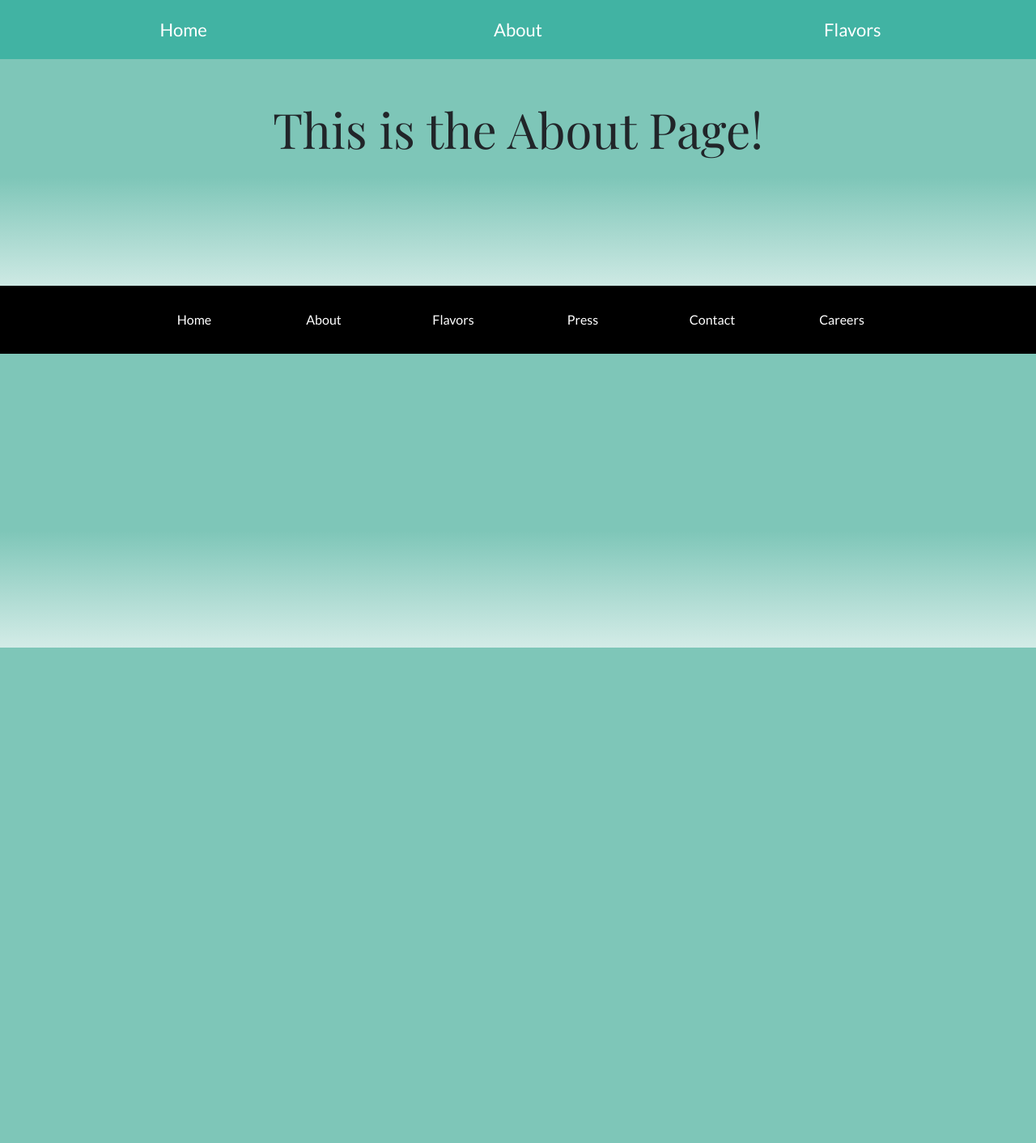
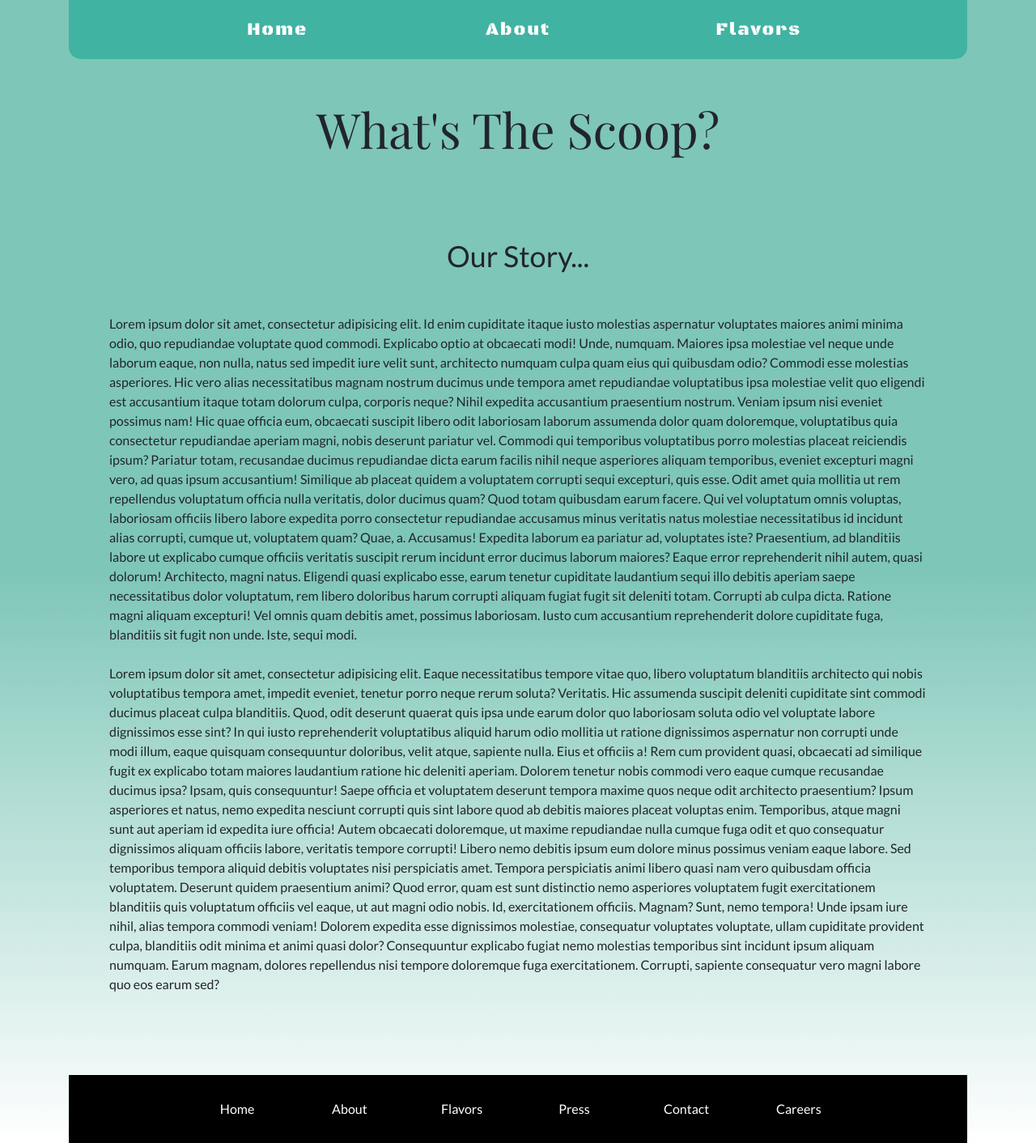
Before and after one commit to TheLukeRussell/7-2-ice-cream-shop, a Django app: page /about/ in a window 1280 px wide. Shown: the whole page at 81% size. Before the commit the page ends 800 px from the top, so only its background shows below. Run offline with Django 3.2, Linux system fonts and the light colour scheme; some libraries are stand-ins or nearby versions.

Commit message:
switched from container-fluid

```diff
--- a/static/css/styles.css
+++ b/static/css/styles.css
@@ -1,4 +1,4 @@
-@import url('https://fonts.googleapis.com/css?family=Lato|Merriweather|Montserrat|Playfair+Display&display=swap');
+@import url('https://fonts.googleapis.com/css?family=Lato|Merriweather|Montserrat|Black+Ops+One|Playfair+Display&display=swap');
 
 body {
     background: linear-gradient(0deg, rgba(255,255,255,1) 0%, rgba(126,198,184,1) 50%);
@@ -7,11 +7,16 @@ body {
     font-family: 'Montserrat', sans-serif;
     font-family: 'Lato', sans-serif;
 }
+.about-us {
+    margin: 0 50px;
+}
 
 #header {
     padding: 20px;
     background-color:#41B3A3;
     text-align: center;
+    /* margin: 0 500px; */
+    border-radius: 0px 0px 15px 15px;
 }
 
 .container-fluid {
@@ -22,6 +27,8 @@ body {
     color: #FFF;
     font-size: 22px;
     text-decoration: none;
+    font-family: 'Black Ops One', cursive;
+    letter-spacing: 1.5pt;
 }
 
 #header a:hover {
@@ -52,6 +59,21 @@ h1 {
     padding:50px;
     font-size: 60px;
     font-family: 'Playfair Display', serif;
+}
+
+h3 {
+    text-align: center;
+    padding: 20px;
+    font-size: 36px;
+}
+
+#detail-row {
+    text-align: center;
+}
+
+#detail-item {
+    font-size: 20px;
+    padding: 10px;
 }
 
 #flavors {
@@ -91,7 +113,7 @@ h2 {
     display: inline-block;
     color: #fff;
     border-radius: 6px;
-    margin: 20px;
+    margin: 0px 20px;
     border: 2pt solid black;
     text-align: center;
 }
--- a/templates/about.html
+++ b/templates/about.html
@@ -1,5 +1,27 @@
 {% extends 'base.html' %}
 
 {% block content %}
-<h1>This is the About Page!</h1>
+<h1>What's The Scoop?</h1>
+<h4>Our Story...</h4>
+<p class="about-us">Lorem ipsum dolor sit amet, consectetur adipisicing elit. Id enim cupiditate itaque iusto molestias aspernatur voluptates maiores animi minima odio, quo repudiandae voluptate quod commodi. Explicabo optio at obcaecati modi!
+Unde, numquam. Maiores ipsa molestiae vel neque unde laborum eaque, non nulla, natus sed impedit iure velit sunt, architecto numquam culpa quam eius qui quibusdam odio? Commodi esse molestias asperiores.
+Hic vero alias necessitatibus magnam nostrum ducimus unde tempora amet repudiandae voluptatibus ipsa molestiae velit quo eligendi est accusantium itaque totam dolorum culpa, corporis neque? Nihil expedita accusantium praesentium nostrum.
+Veniam ipsum nisi eveniet possimus nam! Hic quae officia eum, obcaecati suscipit libero odit laboriosam laborum assumenda dolor quam doloremque, voluptatibus quia consectetur repudiandae aperiam magni, nobis deserunt pariatur vel.
+Commodi qui temporibus voluptatibus porro molestias placeat reiciendis ipsum? Pariatur totam, recusandae ducimus repudiandae dicta earum facilis nihil neque asperiores aliquam temporibus, eveniet excepturi magni vero, ad quas ipsum accusantium!
+Similique ab placeat quidem a voluptatem corrupti sequi excepturi, quis esse. Odit amet quia mollitia ut rem repellendus voluptatum officia nulla veritatis, dolor ducimus quam? Quod totam quibusdam earum facere.
+Qui vel voluptatum omnis voluptas, laboriosam officiis libero labore expedita porro consectetur repudiandae accusamus minus veritatis natus molestiae necessitatibus id incidunt alias corrupti, cumque ut, voluptatem quam? Quae, a. Accusamus!
+Expedita laborum ea pariatur ad, voluptates iste? Praesentium, ad blanditiis labore ut explicabo cumque officiis veritatis suscipit rerum incidunt error ducimus laborum maiores? Eaque error reprehenderit nihil autem, quasi dolorum!
+Architecto, magni natus. Eligendi quasi explicabo esse, earum tenetur cupiditate laudantium sequi illo debitis aperiam saepe necessitatibus dolor voluptatum, rem libero doloribus harum corrupti aliquam fugiat fugit sit deleniti totam.
+Corrupti ab culpa dicta. Ratione magni aliquam excepturi! Vel omnis quam debitis amet, possimus laboriosam. Iusto cum accusantium reprehenderit dolore cupiditate fuga, blanditiis sit fugit non unde. Iste, sequi modi.</p>
+<br>
+<p class="about-us">Lorem ipsum dolor sit amet, consectetur adipisicing elit. Eaque necessitatibus tempore vitae quo, libero voluptatum blanditiis architecto qui nobis voluptatibus tempora amet, impedit eveniet, tenetur porro neque rerum soluta? Veritatis.
+Hic assumenda suscipit deleniti cupiditate sint commodi ducimus placeat culpa blanditiis. Quod, odit deserunt quaerat quis ipsa unde earum dolor quo laboriosam soluta odio vel voluptate labore dignissimos esse sint?
+In qui iusto reprehenderit voluptatibus aliquid harum odio mollitia ut ratione dignissimos aspernatur non corrupti unde modi illum, eaque quisquam consequuntur doloribus, velit atque, sapiente nulla. Eius et officiis a!
+Rem cum provident quasi, obcaecati ad similique fugit ex explicabo totam maiores laudantium ratione hic deleniti aperiam. Dolorem tenetur nobis commodi vero eaque cumque recusandae ducimus ipsa? Ipsam, quis consequuntur!
+Saepe officia et voluptatem deserunt tempora maxime quos neque odit architecto praesentium? Ipsum asperiores et natus, nemo expedita nesciunt corrupti quis sint labore quod ab debitis maiores placeat voluptas enim.
+Temporibus, atque magni sunt aut aperiam id expedita iure officia! Autem obcaecati doloremque, ut maxime repudiandae nulla cumque fuga odit et quo consequatur dignissimos aliquam officiis labore, veritatis tempore corrupti!
+Libero nemo debitis ipsum eum dolore minus possimus veniam eaque labore. Sed temporibus tempora aliquid debitis voluptates nisi perspiciatis amet. Tempora perspiciatis animi libero quasi nam vero quibusdam officia voluptatem.
+Deserunt quidem praesentium animi? Quod error, quam est sunt distinctio nemo asperiores voluptatem fugit exercitationem blanditiis quis voluptatum officiis vel eaque, ut aut magni odio nobis. Id, exercitationem officiis. Magnam?
+Sunt, nemo tempora! Unde ipsam iure nihil, alias tempora commodi veniam! Dolorem expedita esse dignissimos molestiae, consequatur voluptates voluptate, ullam cupiditate provident culpa, blanditiis odit minima et animi quasi dolor?
+Consequuntur explicabo fugiat nemo molestias temporibus sint incidunt ipsum aliquam numquam. Earum magnam, dolores repellendus nisi tempore doloremque fuga exercitationem. Corrupti, sapiente consequatur vero magni labore quo eos earum sed?</p>
 {% endblock content %}
--- a/templates/base.html
+++ b/templates/base.html
@@ -9,7 +9,7 @@
     <link rel="stylesheet" href="{% static 'css/styles.css' %}">
 </head>
 <body>
-    <div class="container-fluid">
+    <div class="container">
     {% include 'header.html' %}
     {% block content %}
     {% endblock content %}
--- a/templates/header.html
+++ b/templates/header.html
@@ -1,5 +1,7 @@
 <div class="row no-gutters" id="header">
-    <div class="col-4"><a href="{% url 'brochure:index' %}">Home</a></div>
-    <div class="col-4"><a href="{% url 'brochure:about' %}">About</a></div>
-    <div class="col-4"><a href="{% url 'icecream:index' %}">Flavors</a></div>
+    <div class="col-1"></div>
+    <div class="col"><a href="{% url 'brochure:index' %}">Home</a></div>
+    <div class="col"><a href="{% url 'brochure:about' %}">About</a></div>
+    <div class="col"><a href="{% url 'icecream:index' %}">Flavors</a></div>
+    <div class="col-1"></div>
 </div>
```
Also changed, not shown: icecream/templates/icecream/detail.html (+8 -8 lines), icecream/templates/icecream/index.html (+4 -4 lines).
